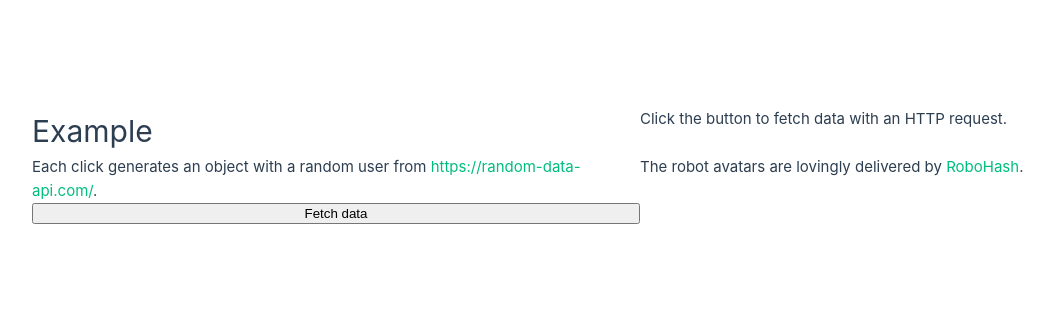
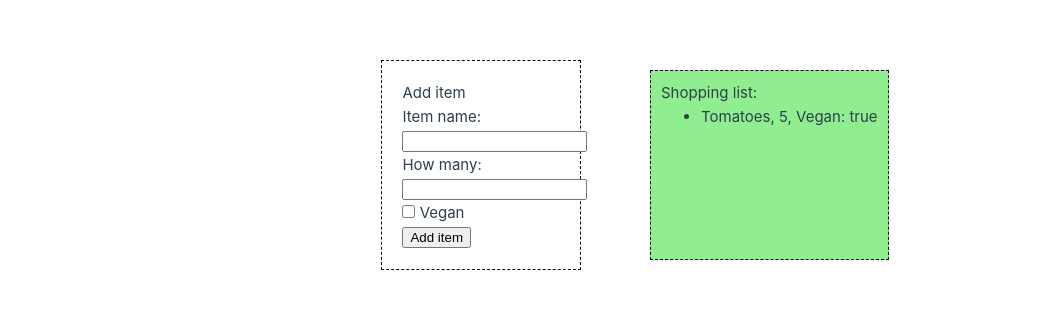
Before and after one commit to superernie77/vue-playground, a Vue app in the folder vue-playground/: page / in a window 1280 px wide. Shown: the part 235-544 px from the top of the page, without its empty margins (0-1054 px from the left). Built offline with nearby package versions, Linux system fonts and the light colour scheme.

Commit message:
form example

```diff
--- a/vue-playground/src/App.vue
+++ b/vue-playground/src/App.vue
@@ -3,8 +3,9 @@
   <food-item food-name="Apple" food-desc="I like apples" v-bind:is-favorite="false" />
   <food-item food-name="Banana" v-bind:is-favorite="false" />
   <food-item food-name="Cherry" food-desc="Cherries are great" v-bind:is-favorite="true" @toggle-favorite="receiveEmit" />
-  <teleport-example></teleport-example>-->
-  <http-call/>
+  <teleport-example></teleport-example>
+  <http-call/>-->
+  <form-example/>
 </template>
 
 <script>
--- /dev/null
+++ b/vue-playground/src/components/FormExample.vue
@@ -0,0 +1,51 @@
+<template>
+    <form v-on:submit.prevent="addItem">
+        <p>Add item</p>
+        <p>Item name: <input type="text" required v-model="itemName"></p>
+        <p>How many: <input type="number" v-model="itemNumber"></p>
+        <p><label><input type="checkbox" v-model="isVegan" value="true"> Vegan </label></p>
+        <button type="submit">Add item</button>
+    </form>
+    <div>
+        <p>Shopping list:</p>
+        <ul>
+            <li v-for="item in shoppingList">{{ item.name }}, {{ item.number }}, Vegan: {{ item.isVegan }}</li>
+        </ul>
+    </div>
+</template>
+
+<script>
+export default {
+    data() {
+        return {
+            itemName: null,
+            itemNumber: null,
+            isVegan : false,
+            shoppingList: [
+                { name: 'Tomatoes', number: 5, isVegan:true }
+            ]
+        }
+    },
+    methods: {
+        addItem() {
+            let item = {
+                name: this.itemName,
+                number: this.itemNumber,
+                isVegan : this.isVegan
+            }
+            this.shoppingList.push(item);
+            this.itemName = null
+            this.itemNumber = null
+            this.isVegan = false
+        }
+    }
+};
+</script>
+
+<style>
+form {
+    border: dashed black 1px;
+    width: 200px;
+    padding: 20px;
+}
+</style>
--- a/vue-playground/src/main.js
+++ b/vue-playground/src/main.js
@@ -5,9 +5,11 @@
 import FoodItem from './components/FoodItem.vue'
 import CompOne from './components/CompOne.vue'
 import HttpCallExample from'./components/HttpCallExample.vue'
+import FormExample from'./components/FormExample.vue'
 
 const app = createApp(App)
 app.component('food-item', FoodItem);
 app.component('teleport-example', CompOne);
 app.component('http-call', HttpCallExample);
+app.component('form-example', FormExample);
 app.mount('#app')
```
